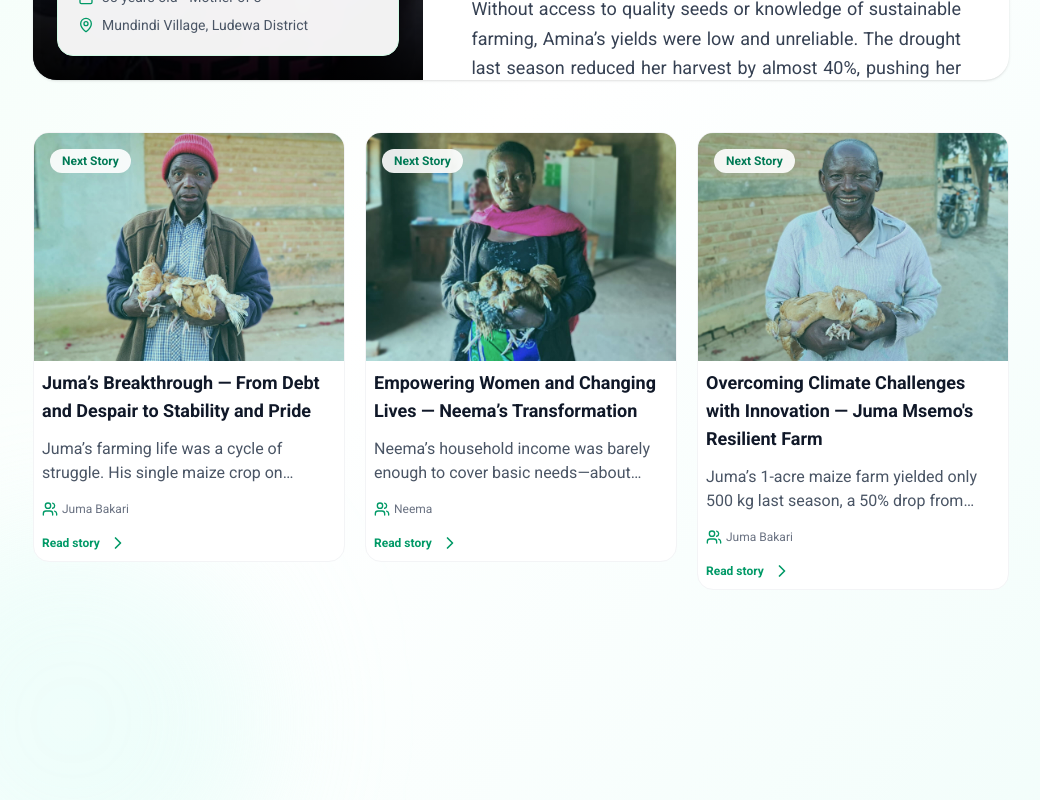
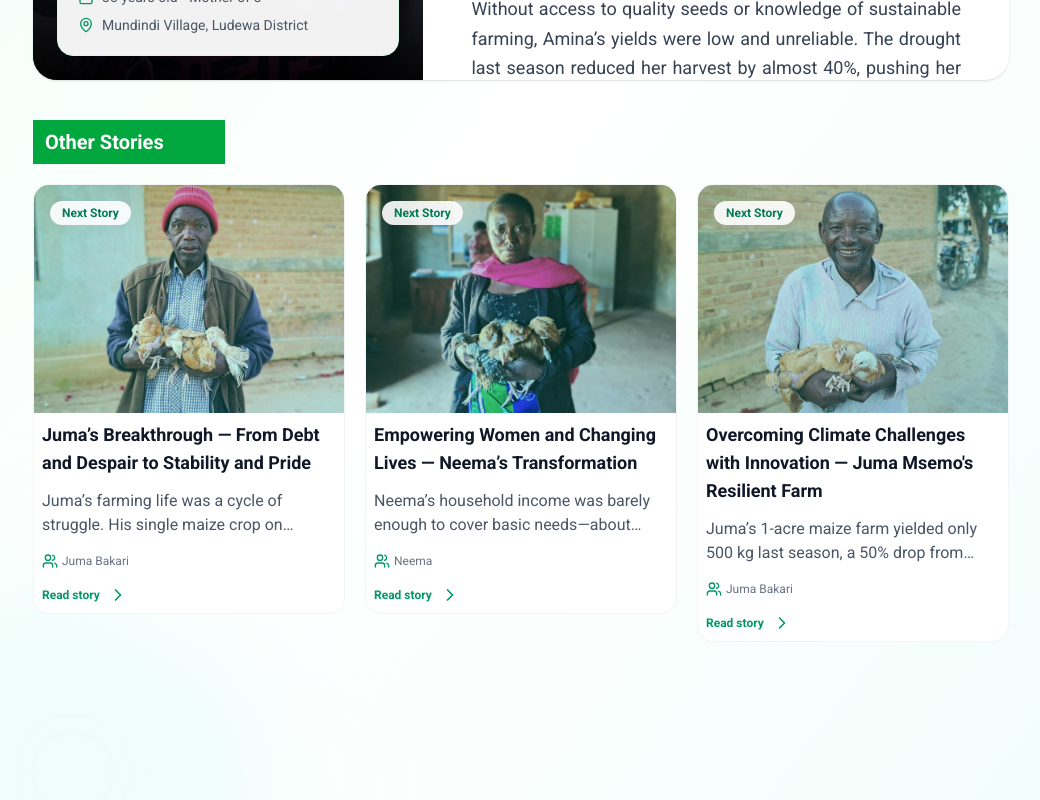
Before and after one commit to Mhando-Z/HervegWeb, a Next.js app: page /aboutus/successstories in a window 1280 px wide. Shown: the part 700-1500 px from the top of the page, without its empty margins (119-1159 px from the left). Built offline with nearby package versions, Linux system fonts and the light colour scheme; a web font is replaced by a local one.

Commit message:
Phase One

```diff
--- a/src/app/aboutus/successstories/Success.jsx
+++ b/src/app/aboutus/successstories/Success.jsx
@@ -454,13 +454,17 @@ export default function SuccessStories() {
               </div>
             </div>
           </motion.div>
+          {/* other stories header section  */}
+          <div className="mt-5 bg-green-600 w-48 text-white">
+            <h1 className="font-bold px-3 py-2 text-xl">Other Stories</h1>
+          </div>
 
           {/* Next Stories Preview Component */}
           <motion.div
             initial={{ opacity: 0, y: 20 }}
             animate={{ opacity: 1, y: 0 }}
             transition={{ delay: 0.9 }}
-            className="mt-8 grid grid-cols-1 md:grid-cols-2 lg:grid-cols-3 xl:grid-cols-4 gap-5 h-[700px] overflow-y-scroll"
+            className=" grid grid-cols-1 md:grid-cols-2 lg:grid-cols-3 xl:grid-cols-4 gap-5 h-[700px] overflow-y-scroll"
           >
             <AnimatePresence>
               {remainingStories.map(({ story, index }) => {
```
